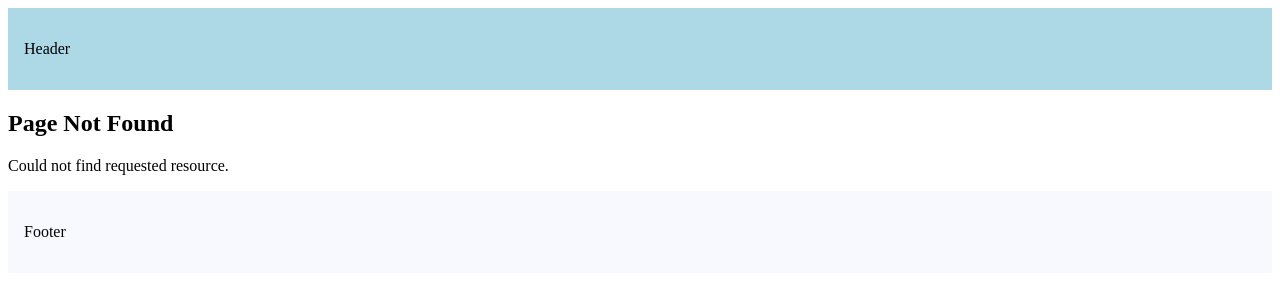
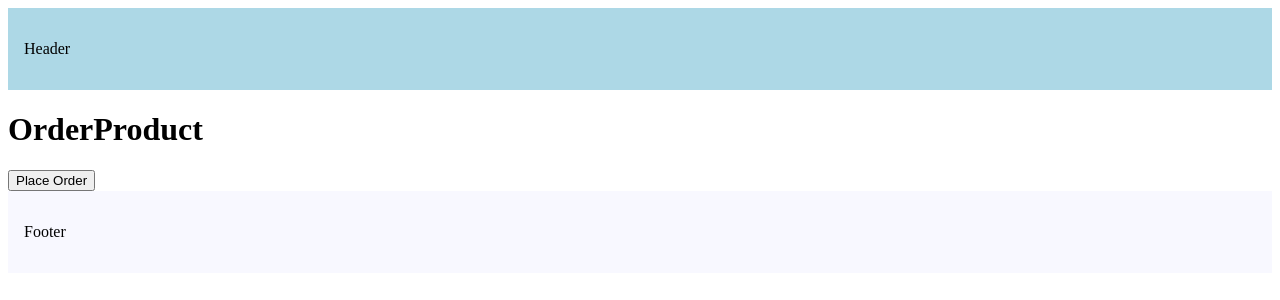
Before and after one commit to richardyhayashi/nextjs-14-tutorials, a Next.js app in the folder src/nextjs-14-tutorial-codevolution/: page /order-product in a window 1280 px wide. Before the commit this address had no page. Shown: the top 300 px of the page. Built offline with nearby package versions, Linux system fonts and the light colour scheme.

Commit message:
Finished Chapter #21.

```diff
--- /dev/null
+++ b/src/nextjs-14-tutorial-codevolution/src/app/order-product/page.tsx
@@ -0,0 +1,22 @@
+"use client";
+
+import React from 'react'
+import { useRouter } from 'next/navigation';
+
+const OrderProduct = () => {
+  const router = useRouter();
+
+  const handleClick = () => {
+    console.log('Placing your order...');
+    router.push("/");
+  }
+
+  return (
+    <>
+      <h1>OrderProduct</h1>
+      <button onClick={handleClick}>Place Order</button>
+    </>
+  );
+}
+
+export default OrderProduct;
```
Also changed, not shown: 1 other file (tests, documents, lock files or other folders).
